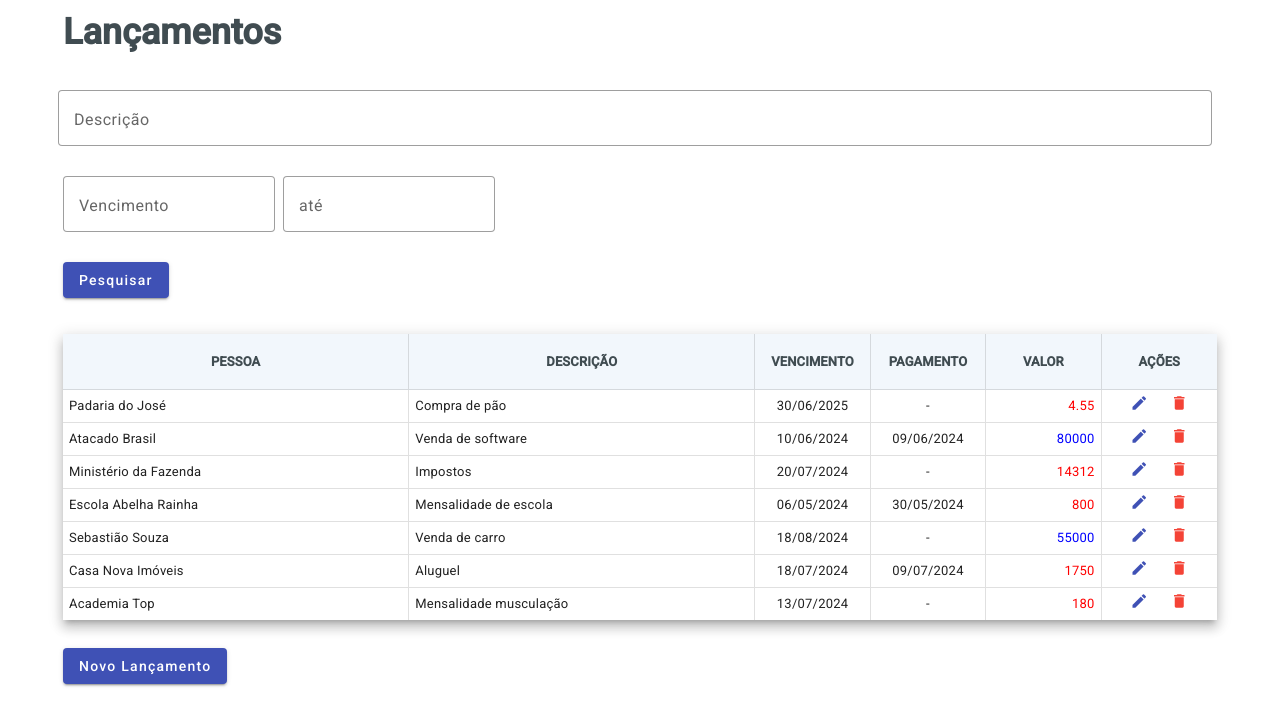
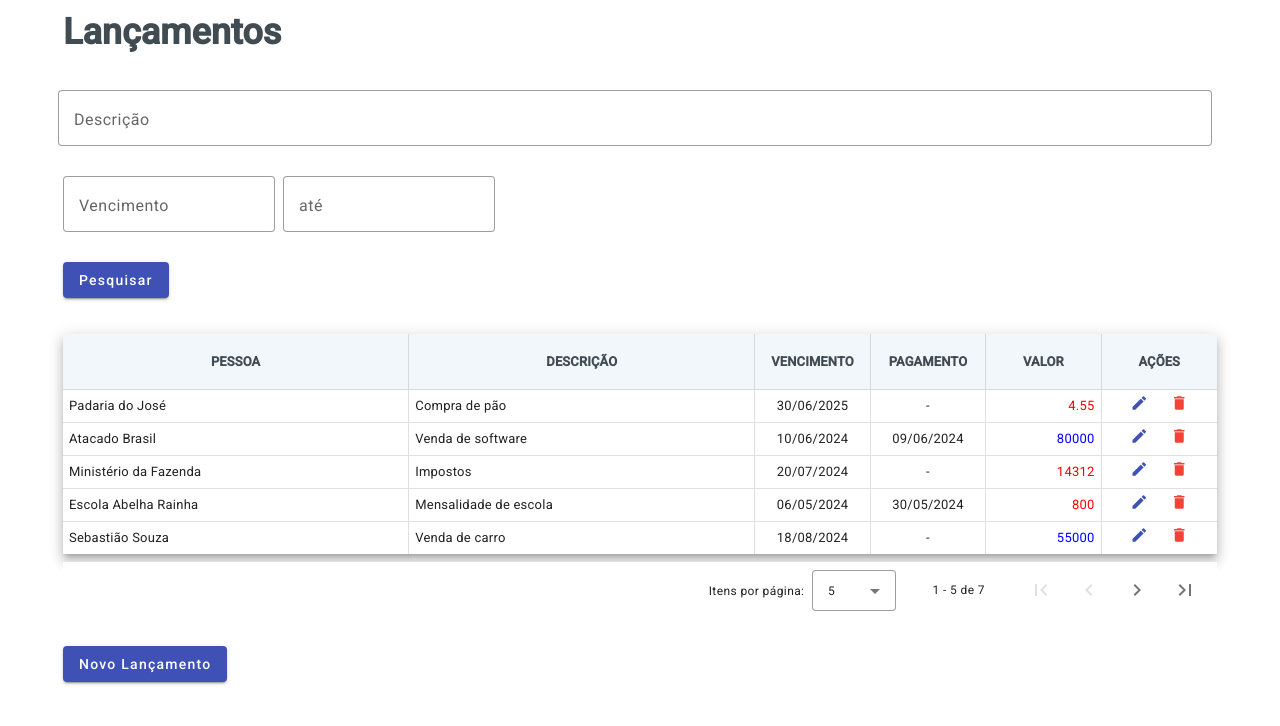
Before and after one commit to guifroes1984/api-pagamentos-angular, an Angular app: page / in a window 1280 px wide. Shown: the top 726 px of the page. Built offline with nearby package versions, Linux system fonts and the light colour scheme.

Commit message:
Fazendo paginação e adicionado Tooltip.

```diff
--- a/src/app/app.component.html
+++ b/src/app/app.component.html
@@ -34,7 +34,7 @@
 
   <div class="mat-grid" style="margin-top: 20px;">
     <div class="mat-grid-item">
-      <table mat-table [dataSource]="lancamentos" class="mat-elevation-z8" matSort>
+      <table mat-table [dataSource]="fonteDados" class="mat-elevation-z8" matSort>
         <ng-container matColumnDef="pessoa">
           <th mat-header-cell *matHeaderCellDef mat-sort-header> Pessoa </th>
           <td mat-cell *matCellDef="let lanc"> {{ lanc.pessoa }} </td>
@@ -80,10 +80,15 @@
           </td>
         </ng-container>
 
-        <tr mat-header-row *matHeaderRowDef="displayedColumns" class="mat-header"></tr>
-        <tr mat-row *matRowDef="let row; columns: displayedColumns;" class="mat-row"></tr>
+        <tr mat-header-row *matHeaderRowDef="colunasExibidas" class="mat-header"></tr>
+        <tr mat-row *matRowDef="let row; columns: colunasExibidas;" class="mat-row"></tr>
       </table>
     </div>
+    <mat-paginator
+      [pageSize]="5"
+      [pageSizeOptions]="[5, 10, 15]"
+      showFirstLastButtons>
+    </mat-paginator>
 
     <div class="mat-grid-item" style="margin-top: 20px;">
       <button mat-raised-button color="primary" type="button">Novo Lançamento</button>
--- a/src/app/app.component.ts
+++ b/src/app/app.component.ts
@@ -1,4 +1,7 @@
-import { Component } from '@angular/core';
+import { Component, ViewChild } from '@angular/core';
+import { MatPaginator } from '@angular/material/paginator';
+import { MatSort } from '@angular/material/sort';
+import { MatTableDataSource } from '@angular/material/table';
 
 @Component({
   selector: 'app-root',
@@ -6,7 +9,7 @@ import { Component } from '@angular/core';
   styleUrls: ['./app.component.css']
 })
 export class AppComponent {
-  displayedColumns: string[] = ['pessoa', 'descricao', 'dataVencimento', 'dataPagamento', 'valor', 'acoes'];
+  colunasExibidas: string[] = ['pessoa', 'descricao', 'dataVencimento', 'dataPagamento', 'valor', 'acoes'];
 
   lancamentos = [
     { tipo: 'DESPESA', descricao: 'Compra de pão', dataVencimento: '30/06/2025', dataPagamento: null, valor: 4.55, pessoa: 'Padaria do José' },
@@ -17,4 +20,13 @@ export class AppComponent {
     { tipo: 'DESPESA', descricao: 'Aluguel', dataVencimento: '18/07/2024', dataPagamento: '09/07/2024', valor: 1750, pessoa: 'Casa Nova Imóveis' },
     { tipo: 'DESPESA', descricao: 'Mensalidade musculação', dataVencimento: '13/07/2024', dataPagamento: null, valor: 180, pessoa: 'Academia Top' }
   ];
+
+  fonteDados = new MatTableDataSource(this.lancamentos);
+
+  @ViewChild(MatPaginator) paginator!: MatPaginator;
+
+  ngAfterViewInit() {
+    this.fonteDados.paginator = this.paginator;
+  }
+
 }
--- a/src/app/app.module.ts
+++ b/src/app/app.module.ts
@@ -12,6 +12,9 @@ import { MatButtonModule } from '@angular/material/button';
 import { MatTableModule } from '@angular/material/table';
 import { MatIconModule } from '@angular/material/icon';
 import { MatTooltipModule } from '@angular/material/tooltip';
+import { MatPaginatorIntl, MatPaginatorModule } from '@angular/material/paginator';
+import { getPaginatorIntl } from './shared/mat-paginator-intl';
+
 
 @NgModule({
   declarations: [
@@ -27,9 +30,12 @@ import { MatTooltipModule } from '@angular/material/tooltip';
     MatButtonModule,
     MatTableModule,
     MatIconModule,
-    MatTooltipModule
+    MatTooltipModule,
+    MatPaginatorModule
   ],
-  providers: [],
+  providers: [
+    { provide: MatPaginatorIntl, useValue: getPaginatorIntl() }
+  ],
   bootstrap: [AppComponent]
 })
 export class AppModule { }
--- /dev/null
+++ b/src/app/shared/mat-paginator-intl.ts
@@ -0,0 +1,22 @@
+import { MatPaginatorIntl } from '@angular/material/paginator';
+
+export function getPaginatorIntl(): MatPaginatorIntl {
+  const paginatorIntl = new MatPaginatorIntl();
+
+  paginatorIntl.itemsPerPageLabel = 'Itens por página:';
+  paginatorIntl.nextPageLabel = 'Próxima página';
+  paginatorIntl.previousPageLabel = 'Página anterior';
+  paginatorIntl.firstPageLabel = 'Primeira página';
+  paginatorIntl.lastPageLabel = 'Última página';
+
+  paginatorIntl.getRangeLabel = (page: number, pageSize: number, length: number): string => {
+    if (length === 0 || pageSize === 0) {
+      return '0 de ' + length;
+    }
+    const startIndex = page * pageSize;
+    const endIndex = Math.min(startIndex + pageSize, length);
+    return `${startIndex + 1} - ${endIndex} de ${length}`;
+  };
+
+  return paginatorIntl;
+}
```
